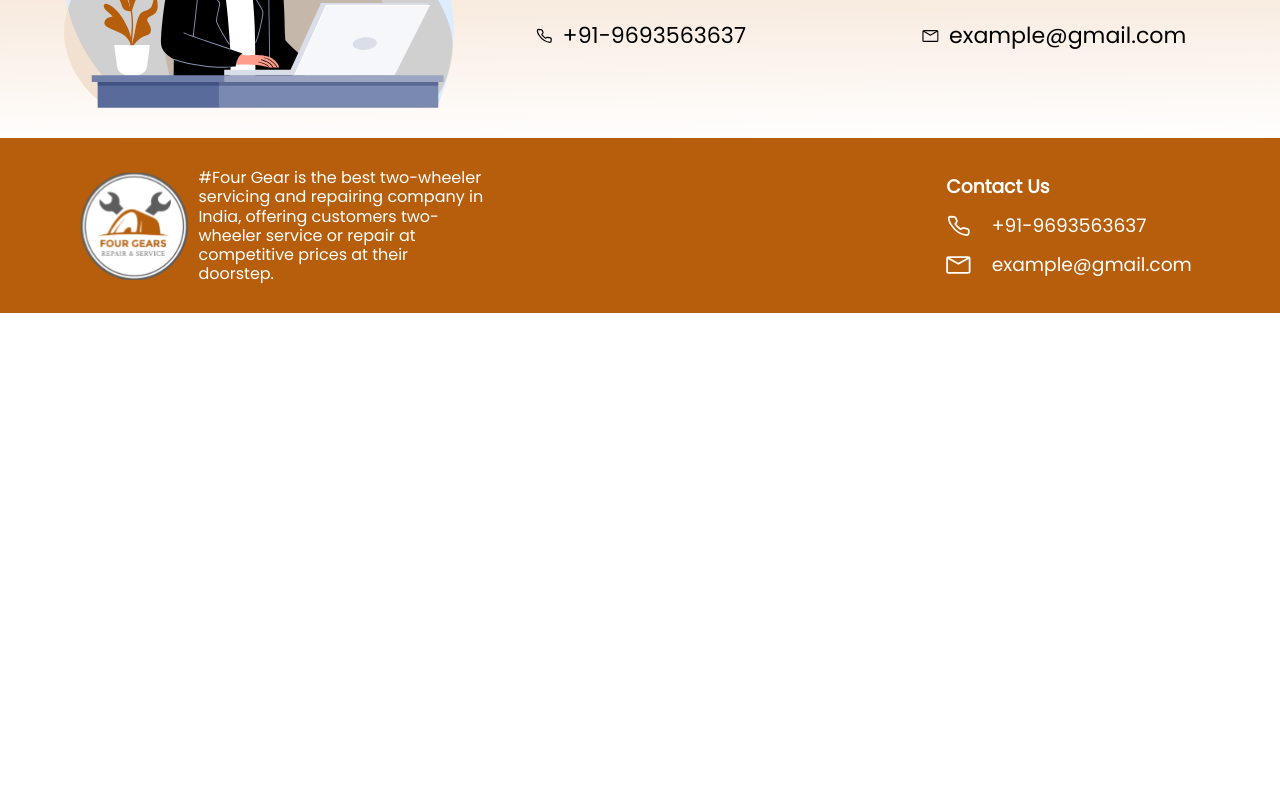
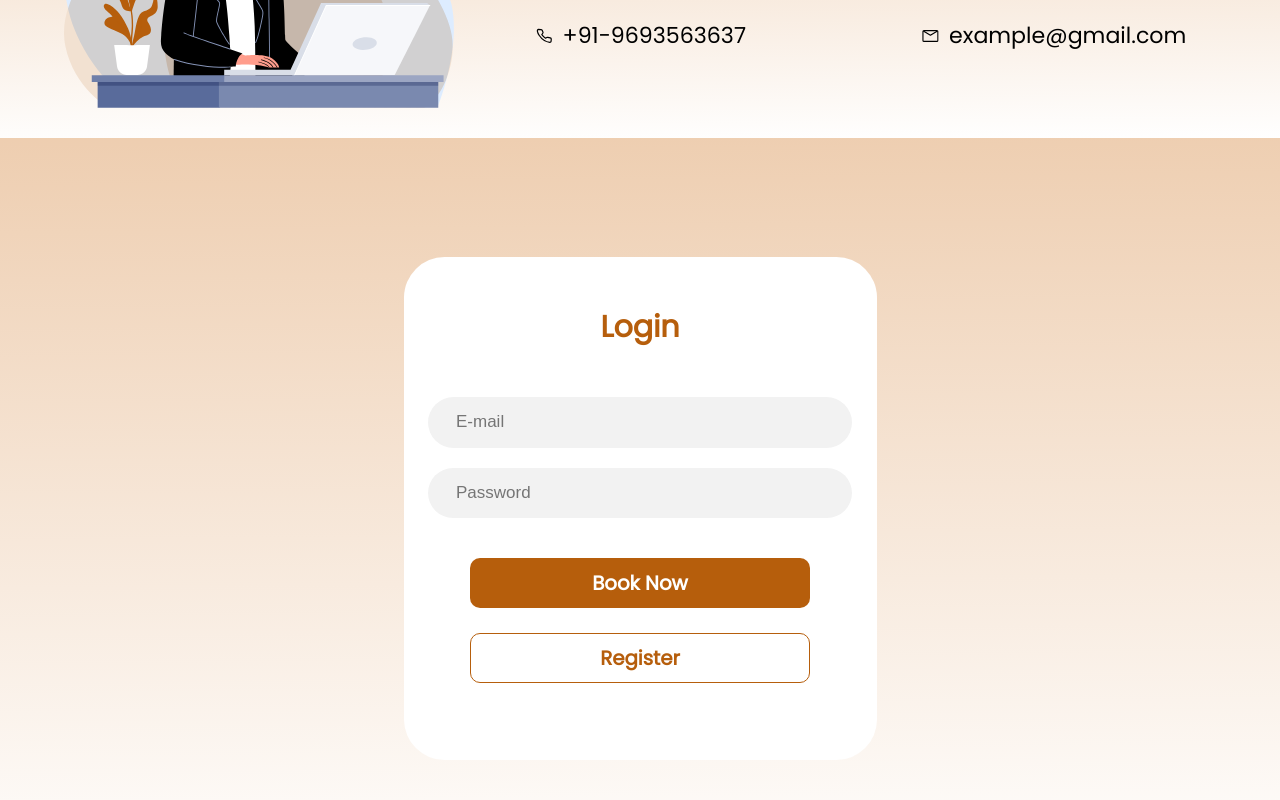
Before and after one commit to anshulkumarx7/FourGear-MotorBikeService-FrontEnd, a React (Vite) app: page / in a window 1280 px wide. Shown: the part 5300-6100 px from the top of the page. Before the commit the page ends 5613 px from the top, so only its background shows below. Built offline with nearby package versions, Linux system fonts and the light colour scheme.

Commit message:
added login.jsx

```diff
--- a/src/App.jsx
+++ b/src/App.jsx
@@ -13,6 +13,7 @@ import Benefit from "./Components/Benefit";
 import CustomerSpeaks from "./Components/CustomerSpeaks";
 import Vision from "./Components/Vision";
 import Contact from "./Components/Contact";
+import Login from "./Components/Login";
 function App() {
   return (
     <div className="main">
@@ -28,6 +29,7 @@ function App() {
         <Brands/>
         <Vision />
         <Contact />
+        <Login />
         <Footer />
 
       </BrowserRouter>
--- /dev/null
+++ b/src/Components/Login.jsx
@@ -0,0 +1,54 @@
+import React,{useState} from 'react'
+import { Link } from 'react-router-dom';
+import "../Styles/Login.css";
+function Login() {
+  const [loginData,setLoginData]=useState({
+    email:"",
+    password:""
+  })
+  function handleChange(event){
+    const {name,value}=event.target;
+    setLoginData((prevValue)=>({
+        ...prevValue,
+        [name]:value
+    }))
+  }
+  function handleSubmit(e){
+    e.preventDefault();
+    console.log("Clicked");
+    console.log(loginData);
+  }
+  return (
+    <div className="fourGearSignin">
+    <div className="fourGearSigninForm">
+          <h2>Login</h2>
+          <div className="fourGearSigninFormContainer">
+            <form onSubmit={handleSubmit}>
+              <input
+                name="email"
+                type='email'
+                placeholder="E-mail"
+                onChange={handleChange}
+                value={loginData.email}
+              ></input>
+              <input
+                name="password"
+                type='password'
+                placeholder="Password"
+                onChange={handleChange}
+                value={loginData.password}
+              ></input>
+              <div className="fourGearSigninButton bt-signin">
+                <button onSubmit={handleSubmit}>Book Now</button>
+              </div>
+              <div className="fourGearRegisterButton bt-signin">
+                <button ><Link to="/">Register</Link></button>
+              </div>
+            </form>
+          </div>
+        </div>
+    </div>
+  )
+}
+
+export default Login
--- /dev/null
+++ b/src/Styles/Login.css
@@ -0,0 +1,82 @@
+@import url("https://fonts.googleapis.com/css2?family=Poppins&display=swap");
+.fourGearSignin {
+  width: 100vw;
+  max-width: 100%;
+  height: 92.63vh;
+  /* border: 2px solid black; */
+  background: linear-gradient(
+    359.39deg,
+    rgba(255, 255, 255, 0.44) -0.53%,
+    rgba(200, 97, 2, 0.31) 99.44%
+  );
+  display: flex;
+  align-items: center;
+  justify-content: center;
+}
+.fourGearSigninForm {
+  width: 47.3rem;
+  height: 50.3rem;
+  background-color: #ffffff;
+  border-radius: 4.059rem;
+  font-family: "Poppins", sans-serif;
+  display: flex;
+  flex-direction: column;
+  align-items: center;
+  justify-content: space-evenly;
+}
+.fourGearSigninForm h2 {
+  font-weight: 700;
+  font-size: 3rem;
+  line-height: 3.5rem;
+  color: #b65e0c;
+  /* padding: 2rem 0; */
+}
+.fourGearSigninFormContainer {
+  width: 42.4rem;
+  display: flex;
+  flex-direction: column;
+}
+.fourGearSigninFormContainer input {
+  width: 100%;
+  height: 5.045rem;
+  padding: 0.5rem 0.5rem 0.5rem 2.8rem;
+  font-size: 1.7rem;
+  margin-bottom: 2rem;
+  background-color: #f2f2f2;
+  border-radius: 3.6rem;
+  border: none;
+}
+.fourGearSigninForm button {
+  font-family: "Poppins", sans-serif;
+  width: 33.957rem;
+  height: 4.98rem;
+  background-color: var(--primary-color);
+  color: #ffffff;
+  font-size: 1.98rem;
+  font-weight: 700;
+  line-height: 3rem;
+  border: none;
+  border-radius: 1rem;
+  cursor: pointer;
+  margin: auto 0;
+  margin-bottom: 2.5rem;
+}
+.fourGearSigninButton{
+    margin-top:2rem;
+}
+.bt-signin {
+  display: flex;
+  align-items: center;
+  justify-content: center;
+}
+.bt-signin a {
+  color: #B65E0C;
+  font-size: 1.98rem;
+  font-weight: 700;
+  line-height: 3rem;
+  text-decoration: none;
+}
+.fourGearRegisterButton button{
+    border: 1px solid #B65E0C;
+    background-color: #ffffff;
+}
```
